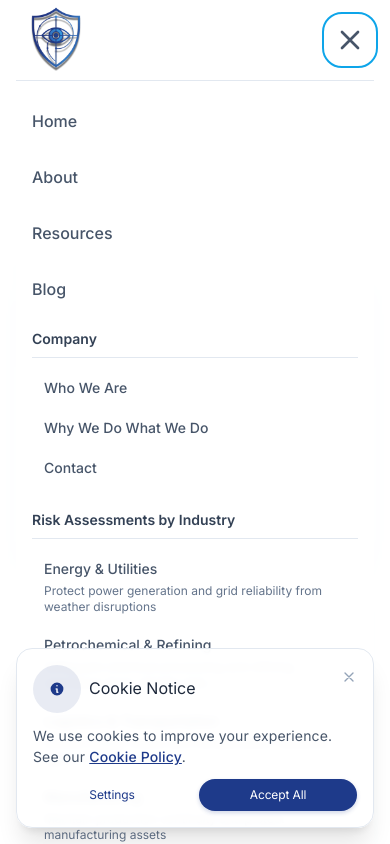
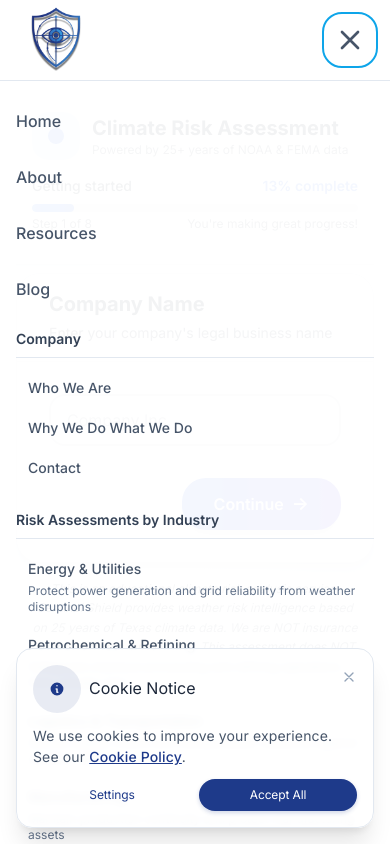
Before and after one commit to batistusprimus/climaterisknow, a Next.js app: page /q in a window 390 px wide. Both pictures are taken after a click on the button 350 px from the left and 40 px from the top of the page. Shown: the top 844 px of the page. Built offline with nearby package versions, Linux system fonts and the light colour scheme.

Commit message:
chore(responsive): add Next.js viewport config and ensure responsive guards; minor header UX

```diff
--- a/src/app/layout.tsx
+++ b/src/app/layout.tsx
@@ -1,4 +1,4 @@
-import type { Metadata } from "next";
+import type { Metadata, Viewport } from "next";
 import Script from "next/script";
 import { Inter, Space_Grotesk, IBM_Plex_Mono } from "next/font/google";
 import RootShell from "@/components/layout/RootShell";
@@ -74,6 +74,13 @@ export const metadata: Metadata = {
   },
 };
 
+export const viewport: Viewport = {
+  width: "device-width",
+  initialScale: 1,
+  viewportFit: "cover",
+  themeColor: "#F8FAFC",
+};
+
 export default function RootLayout({
   children,
 }: Readonly<{
--- a/src/components/layout/Header.tsx
+++ b/src/components/layout/Header.tsx
@@ -65,7 +65,7 @@ export default function Header() {
         ? "bg-white/95 backdrop-blur-md shadow-lg border-b border-neutral-200"
         : "bg-white/90 backdrop-blur-sm"
     )}>
-      <div className="container-custom">
+      <div className="container-custom relative">
         <div className="flex items-center justify-between h-20">
           {/* Logo */}
           <Link
@@ -261,7 +261,7 @@ export default function Header() {
 
         {/* Mobile Menu */}
         {isMobileMenuOpen && (
-          <div className="lg:hidden border-t border-neutral-200 bg-white/95 backdrop-blur-md w-full">
+          <div className="lg:hidden absolute inset-x-0 top-20 border-t border-neutral-200 bg-white/95 backdrop-blur-md w-full max-h-[calc(100vh-80px)] overflow-y-auto overscroll-contain">
             <nav className="py-4 space-y-2">
               {MAIN_NAVIGATION.map((item) => (
                 <Link
```
